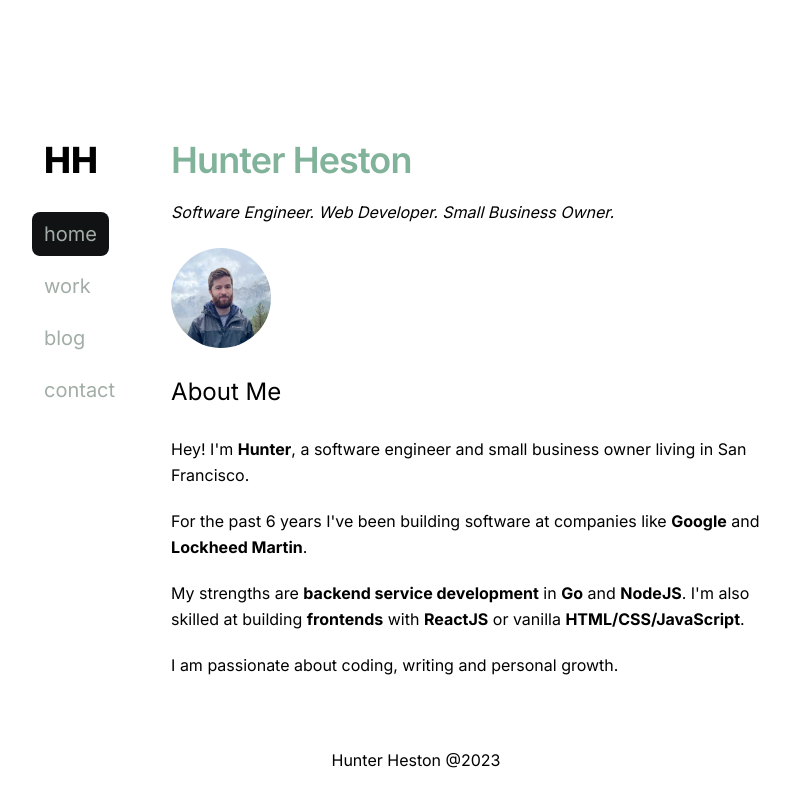
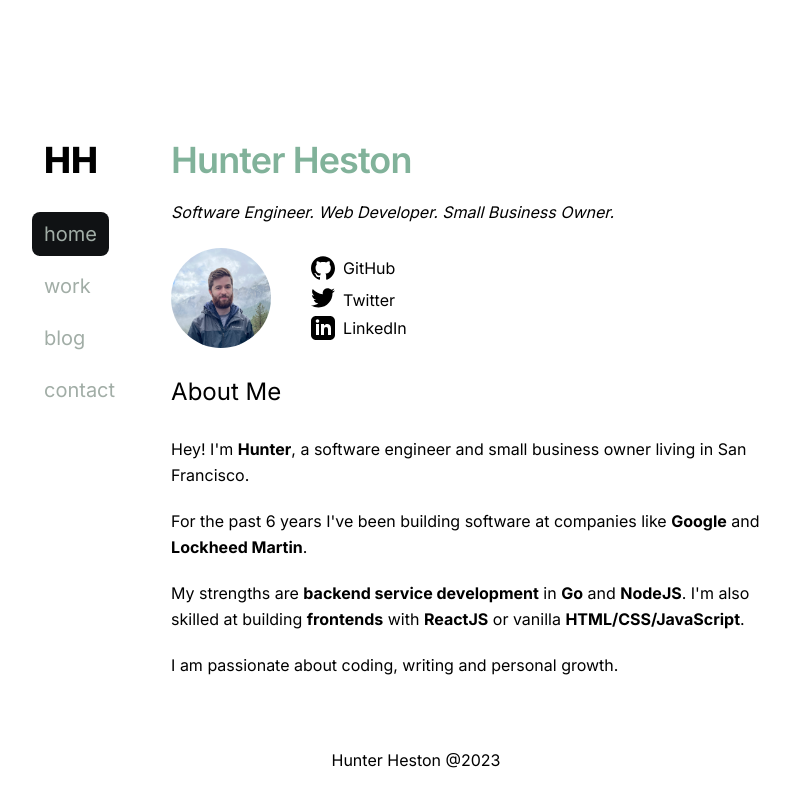
Before and after one commit to HunterHeston/personal-website, a Next.js app: page / in a window 1280 px wide. Shown: the whole page, without its empty margins (216-1006 px from the left). Built offline with nearby package versions, Linux system fonts and the light colour scheme.

Commit message:
Added icons next to profile pic.

```diff
--- /dev/null
+++ b/components/icons/linkedin.tsx
@@ -0,0 +1,18 @@
+import IconProps from "./iconProps";
+
+export default function LinkedInIcon({ className, size = 24 }: IconProps) {
+  return (
+    <svg
+      className={className}
+      xmlns="http://www.w3.org/2000/svg"
+      viewBox={`0 0 ${size} ${size}`}
+      width={size}
+      height={size}
+    >
+      <path
+        fill="currentColor"
+        d="M19 0h-14c-2.761 0-5 2.239-5 5v14c0 2.761 2.239 5 5 5h14c2.762 0 5-2.239 5-5v-14c0-2.761-2.238-5-5-5zm-11 19h-3v-11h3v11zm-1.5-12.268c-.966 0-1.75-.79-1.75-1.764s.784-1.764 1.75-1.764 1.75.79 1.75 1.764-.783 1.764-1.75 1.764zm13.5 12.268h-3v-5.604c0-3.368-4-3.113-4 0v5.604h-3v-11h3v1.765c1.396-2.586 7-2.777 7 2.476v6.759z"
+      />
+    </svg>
+  );
+}
--- /dev/null
+++ b/components/icons/twitter.tsx
@@ -0,0 +1,23 @@
+import IconProps from "./iconProps";
+
+export default function TwitterIcon({ className, size = 248 }: IconProps) {
+  return (
+    <svg
+      className={className}
+      xmlns="http://www.w3.org/2000/svg"
+      viewBox={`0 0 ${size} ${size}`}
+      width={size}
+      height={size}
+    >
+      <path
+        fill="currentColor"
+        d="M221.95,51.29c0.15,2.17,0.15,4.34,0.15,6.53c0,66.73-50.8,143.69-143.69,143.69v-0.04
+           C50.97,201.51,24.1,193.65,1,178.83c3.99,0.48,8,0.72,12.02,0.73c22.74,0.02,44.83-7.61,62.72-21.66
+           c-21.61-0.41-40.56-14.5-47.18-35.07c7.57,1.46,15.37,1.16,22.8-0.87C27.8,117.2,10.85,96.5,10.85,72.46c0-0.22,0-0.43,0-0.64
+           c7.02,3.91,14.88,6.08,22.92,6.32C11.58,63.31,4.74,33.79,18.14,10.71c25.64,31.55,63.47,50.73,104.08,52.76
+           c-4.07-17.54,1.49-35.92,14.61-48.25c20.34-19.12,52.33-18.14,71.45,2.19c11.31-2.23,22.15-6.38,32.07-12.26
+           c-3.77,11.69-11.66,21.62-22.2,27.93c10.01-1.18,19.79-3.86,29-7.95C240.37,35.29,231.83,44.14,221.95,51.29z"
+      />
+    </svg>
+  );
+}
--- a/pages/index.tsx
+++ b/pages/index.tsx
@@ -2,6 +2,9 @@ import H2 from "@/components/h2";
 import H1 from "@/components/h1";
 import Image from "next/image";
 import P from "@/components/p";
+import GitHubIcon from "@/components/icons/github";
+import TwitterIcon from "@/components/icons/twitter";
+import LinkedInIcon from "@/components/icons/linkedin";
 
 export default function Home() {
   return (
@@ -11,6 +14,7 @@ export default function Home() {
         <h2 className="leading-loose italic">
           Software Engineer. Web Developer. Small Business Owner.
         </h2>
+        <div className="flex items-center ">
           <Image
             className="rounded-full my-5"
             alt="hunter heston's head shot"
@@ -18,6 +22,36 @@ export default function Home() {
             width={100}
             height={100}
           />
+          <div className="ml-10">
+            <a
+              href="https://github.com/hunterheston"
+              target="_blank"
+              rel="noopener noreferrer"
+              className="flex transition-all hover:text-gray-400"
+            >
+              <GitHubIcon className="mb-2 mr-2"></GitHubIcon>
+              <p>GitHub</p>
+            </a>
+            <a
+              href="https://twitter.com/hunterheston"
+              target="_blank"
+              rel="noopener noreferrer"
+              className="flex transition-all hover:text-gray-400"
+            >
+              <TwitterIcon className="mb-1 mr-2 h-6 w-6"></TwitterIcon>
+              <p>Twitter</p>
+            </a>
+            <a
+              href="https://linkedin.com/in/hunterheston"
+              target="_blank"
+              rel="noopener noreferrer"
+              className="flex transition-all hover:text-gray-400"
+            >
+              <LinkedInIcon className="mr-2"></LinkedInIcon>
+              <p>LinkedIn</p>
+            </a>
+          </div>
+        </div>
       </section>
       {/* <hr /> */}
       <section>
```
Lines whose indentation alone changed are shown as unchanged.
